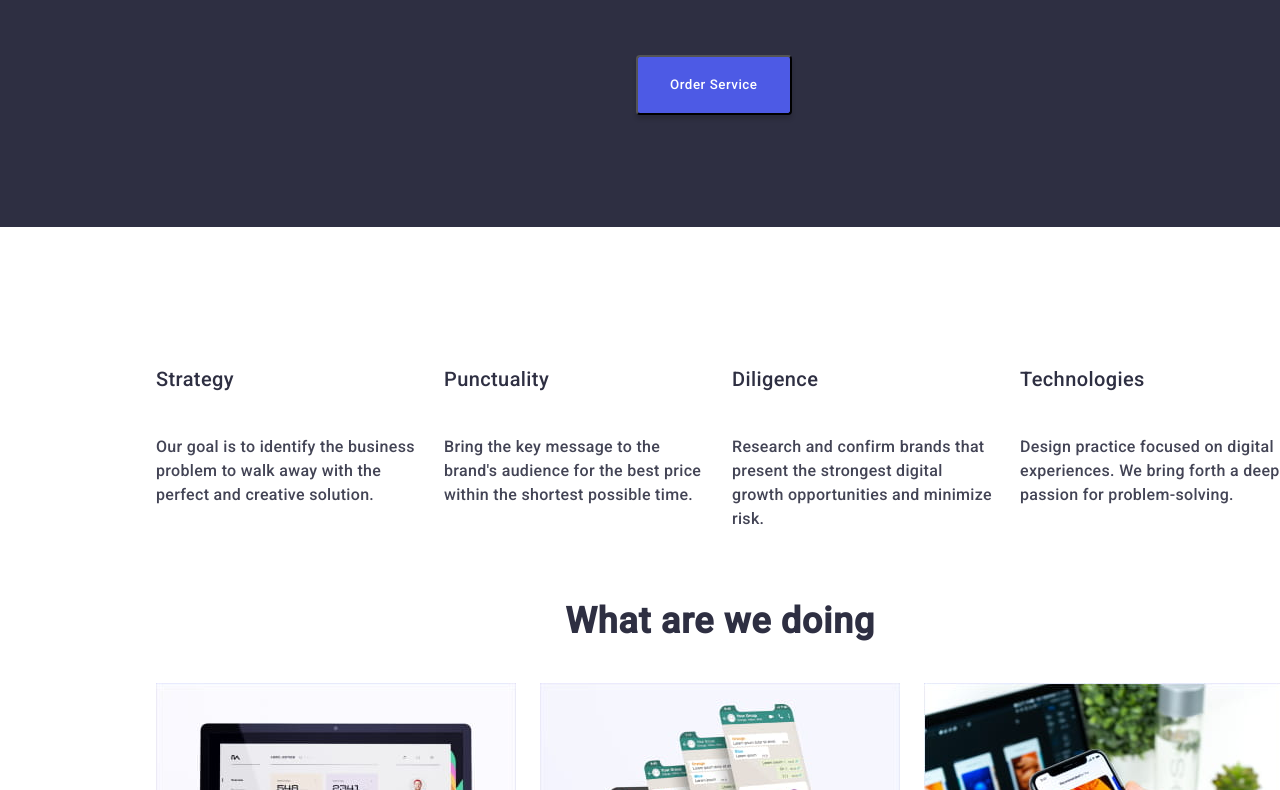
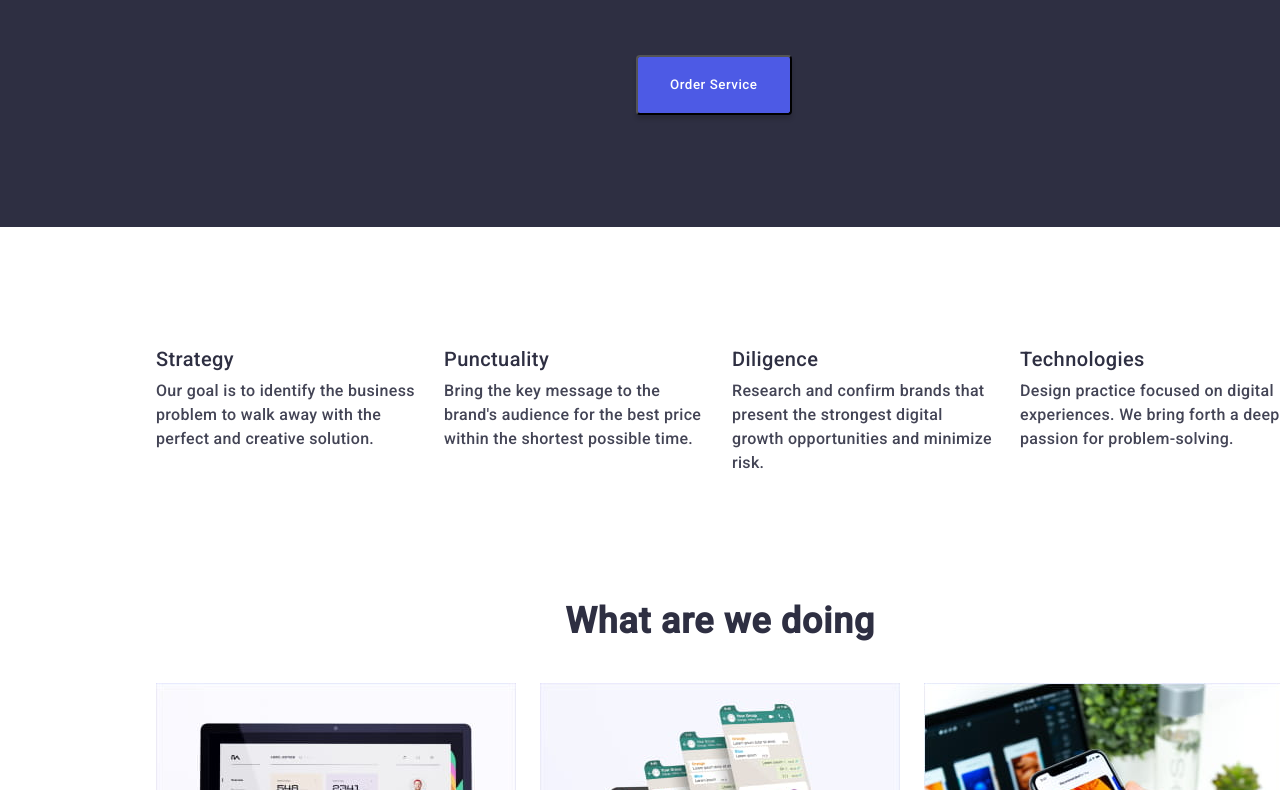
Before and after one commit to Hepburn17/goit-markup-hw-01, a plain HTML site: page index.html in a window 1280 px wide. Shown: the part 445-1235 px from the top of the page. Drawn offline with Linux system fonts and the light colour scheme.

Commit message:
homework 1

```diff
--- a/index.html
+++ b/index.html
@@ -135,6 +135,11 @@ header {
   	background-color: #2e2f42;
   	width: 1440px;
   	height: 600px;
+}
+
+h3,p{
+	margin:0;
+	line-height: 1;
 }
 
 .header1 {
```
